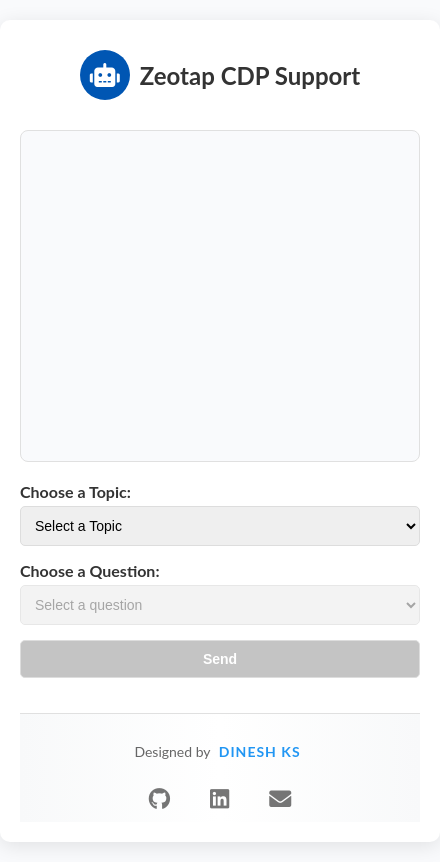
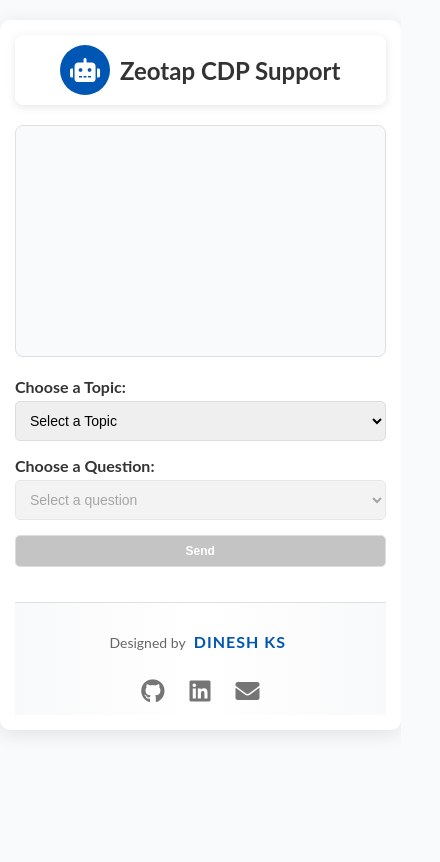
Before and after one commit to dineshks005/chatbot, a plain HTML site: page index.html in a window 390 px wide. Shown: the whole page, 440 px wide, since content can reach past the window. Drawn offline with Linux system fonts and the light colour scheme.

Commit message:
styles.css

```diff
--- a/styles.css
+++ b/styles.css
@@ -1,51 +1,25 @@
-/* Add these styles to your existing CSS */
-.logo-placeholder {
-    width: 50px;
-    height: 50px;
-    margin-right: 10px;
-    display: flex;
-    align-items: center;
-    justify-content: center;
-    background-color: #0056b3;
-    border-radius: 50%;
-    color: white;
-}
-
-.logo-placeholder i {
-    font-size: 24px;
-}
-
-/* Update your existing header styles */
-#header {
-    display: flex;
-    align-items: center;
-    justify-content: center;
-    margin-bottom: 20px;
-    padding: 10px;
-}
-
-#header h2 {
-    color: #333;
-    margin: 0;
-}
-
-/* Rest of your existing CSS remains the same */
+/* Base Styling */
 body {
     font-family: 'Lato', sans-serif;
     background-color: #f9fafc;
     margin: 0;
     padding: 0;
+    transition: background-color 0.3s ease;
 }
 
+/* Chatbot Container */
 #chatbot-container {
-    width: 400px;
+    width: 90%;
+    max-width: 400px;
     margin: 20px auto;
     padding: 20px;
     background-color: #ffffff;
     border-radius: 10px;
     box-shadow: 0 4px 20px rgba(0, 0, 0, 0.1);
+    animation: slideIn 0.6s ease-out;
 }
 
+/* Chat Box */
 #chat-box {
     height: 300px;
     overflow-y: auto;
@@ -54,6 +28,7 @@ body {
     border-radius: 8px;
     background-color: #f9fafc;
     margin-bottom: 20px;
+    animation: fadeIn 0.4s ease-out;
 }
 
 #messages {
@@ -61,13 +36,16 @@ body {
     line-height: 1.6;
 }
 
+/* Input Container */
 #input-container label {
     font-weight: bold;
     color: #333;
     margin-bottom: 5px;
     display: block;
+    transition: color 0.3s ease;
 }
 
+#input-container input,
 select,
 button {
     width: 100%;
@@ -76,6 +54,7 @@ button {
     border: 1px solid #ddd;
     border-radius: 5px;
     font-size: 14px;
+    transition: all 0.3s ease;
 }
 
 button {
@@ -83,6 +62,7 @@ button {
     color: white;
     font-weight: bold;
     cursor: pointer;
+    transition: background-color 0.3s ease, transform 0.3s ease;
 }
 
 button:disabled {
@@ -90,11 +70,18 @@ button:disabled {
     cursor: not-allowed;
 }
 
+button:hover {
+    background-color: #003d7a;
+    transform: scale(1.05);
+}
+
+/* Messages */
 .user-message {
     background-color: #f1f1f1;
     padding: 10px;
     border-radius: 8px;
     margin-bottom: 10px;
+    animation: fadeInMessage 0.5s ease-out;
 }
 
 .bot-message {
@@ -102,84 +89,10 @@ button:disabled {
     padding: 10px;
     border-radius: 8px;
     margin-bottom: 10px;
+    animation: fadeInMessage 0.5s ease-out;
 }
 
-a {
-    color: #0056b3;
-    text-decoration: underline;
-}
-
-/* Add these footer styles to your existing CSS */
-.footer {
-    margin-top: 20px;
-    padding-top: 15px;
-    border-top: 1px solid #e0e0e0;
-    text-align: center;
-    font-size: 14px;
-    color: #666;
-}
-
-.footer .designer {
-    color: #0056b3;
-    font-weight: bold;
-    font-size: 16px;
-}
-
-.social-links {
-    margin-top: 10px;
-}
-
-.social-links a {
-    color: #0056b3;
-    font-size: 20px;
-    margin: 0 10px;
-    text-decoration: none;
-    transition: color 0.3s ease;
-}
-
-.social-links a:hover {
-    color: #003d7a;
-}
-
-/* Optional: Add animation to the footer */
-@keyframes fadeIn {
-    from {
-        opacity: 0;
-        transform: translateY(10px);
-    }
-    to {
-        opacity: 1;
-        transform: translateY(0);
-    }
-}
-
-.footer {
-    animation: fadeIn 0.5s ease-out;
-}
-
-/* Optional: Add hover effect to the designer name */
-.designer {
-    position: relative;
-    cursor: pointer;
-}
-
-.designer:after {
-    content: '';
-    position: absolute;
-    width: 100%;
-    height: 2px;
-    bottom: -2px;
-    left: 0;
-    background-color: #0056b3;
-    transform: scaleX(0);
-    transition: transform 0.3s ease;
-}
-
-.designer:hover:after {
-    transform: scaleX(1);
-}
-
-/* Simplified Footer Styles */
+/* Footer */
 .footer {
     margin-top: 20px;
     padding-top: 15px;
@@ -188,23 +101,25 @@ a {
     font-size: 14px;
     color: #666;
     background: linear-gradient(to right, #f8f9fa, #ffffff, #f8f9fa);
+    animation: fadeInUp 0.6s ease-out;
 }
 
 .footer .designer {
-    color: #2196F3;
+    color: #0056b3;
     font-weight: bold;
     font-size: 16px;
     text-transform: uppercase;
     letter-spacing: 1px;
     padding: 0 5px;
-    transition: all 0.3s ease;
+    transition: color 0.3s ease, text-shadow 0.3s ease;
 }
 
 .footer .designer:hover {
     color: #1976D2;
-    text-shadow: 1px 1px 2px rgba(0,0,0,0.1);
+    text-shadow: 1px 1px 2px rgba(0, 0, 0, 0.1);
 }
 
+/* Social Links */
 .social-links {
     margin-top: 15px;
     display: flex;
@@ -221,46 +136,120 @@ a {
     position: relative;
 }
 
-/* Specific colors for each social icon */
 .social-links a:hover {
     transform: translateY(-3px);
 }
 
-.social-links a:hover .fa-github {
-    color: #333;
+/* Logo Placeholder */
+.logo-placeholder {
+    width: 50px;
+    height: 50px;
+    margin-right: 10px;
+    display: flex;
+    align-items: center;
+    justify-content: center;
+    background-color: #0056b3;
+    border-radius: 50%;
+    color: white;
+    transition: background-color 0.3s ease;
 }
 
-.social-links a:hover .fa-linkedin {
-    color: #0077B5;
+.logo-placeholder i {
+    font-size: 24px;
 }
 
-.social-links a:hover .fa-envelope {
-    color: #EA4335;
-}
-
-/* Tooltip effect */
-.social-links a::after {
-    content: attr(title);
-    position: absolute;
-    bottom: -25px;
-    left: 50%;
-    transform: translateX(-50%);
-    padding: 4px 8px;
-    border-radius: 4px;
-    font-size: 12px;
-    background-color: #333;
-    color: white;
-    opacity: 0;
-    visibility: hidden;
+/* Header */
+#header {
+    display: flex;
+    align-items: center;
+    justify-content: center;
+    margin-bottom: 20px;
+    padding: 10px;
+    background-color: #ffffff;
+    border-radius: 8px;
+    box-shadow: 0 2px 8px rgba(0, 0, 0, 0.1);
     transition: all 0.3s ease;
 }
 
-.social-links a:hover::after {
-    opacity: 1;
-    visibility: visible;
+#header:hover {
+    background-color: #f1f1f1;
+    box-shadow: 0 4px 16px rgba(0, 0, 0, 0.2);
 }
 
-/* Animation for the footer */
+#header h2 {
+    color: #333;
+    margin: 0;
+    transition: color 0.3s ease;
+}
+
+#header:hover h2 {
+    color: #0056b3;
+}
+
+/* Responsive Design */
+@media (max-width: 768px) {
+    #chatbot-container {
+        width: 95%;
+    }
+
+    #chat-box {
+        height: 250px;
+    }
+
+    button {
+        font-size: 13px;
+    }
+}
+
+@media (max-width: 480px) {
+    #chatbot-container {
+        padding: 15px;
+    }
+
+    #chat-box {
+        height: 200px;
+    }
+
+    button {
+        font-size: 12px;
+        padding: 8px;
+    }
+}
+
+/* Animations */
+@keyframes fadeIn {
+    from {
+        opacity: 0;
+        transform: translateY(20px);
+    }
+    to {
+        opacity: 1;
+        transform: translateY(0);
+    }
+}
+
+@keyframes slideIn {
+    from {
+        opacity: 0;
+        transform: translateX(-100%);
+    }
+    to {
+        opacity: 1;
+        transform: translateX(0);
+    }
+}
+
+@keyframes fadeInMessage {
+    from {
+        opacity: 0;
+        transform: translateY(10px);
+    }
+    to {
+        opacity: 1;
+        transform: translateY(0);
+    }
+}
+
 @keyframes fadeInUp {
     from {
         opacity: 0;
@@ -271,22 +260,3 @@ a {
         transform: translateY(0);
     }
 }
-
-.footer {
-    animation: fadeInUp 0.6s ease-out;
-}
-
-/* Responsive design */
-@media (max-width: 480px) {
-    .social-links {
-        gap: 20px;
-    }
-
-    .social-links a {
-        font-size: 22px;
-    }
-
-    .footer .designer {
-        font-size: 14px;
-    }
-}
```
